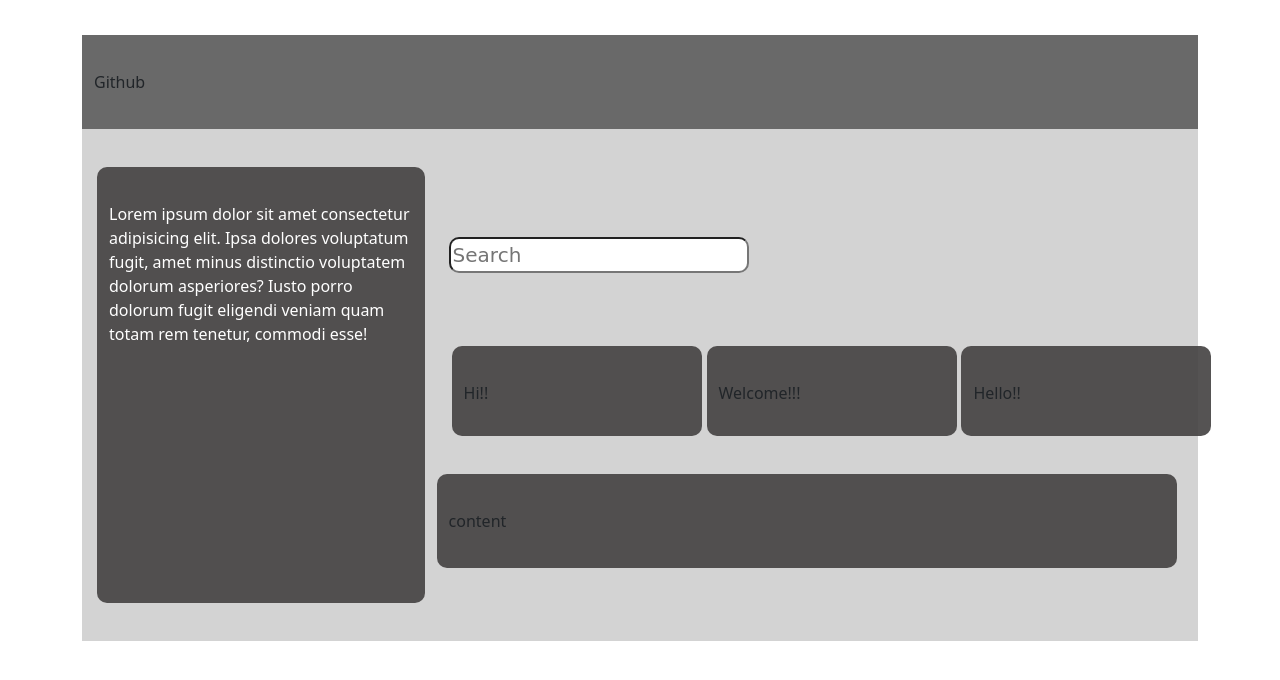
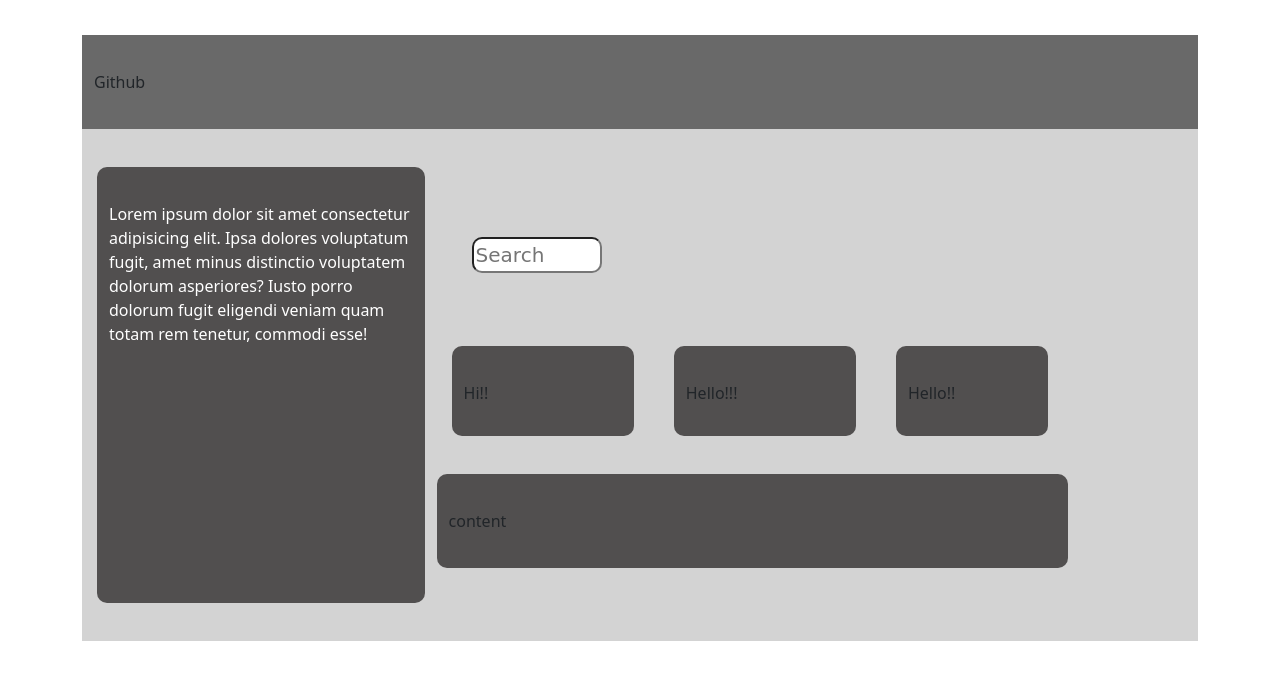
Before and after one commit to GokilaVani-Maibalan/HTML-Task-1, a plain HTML site: page index.html in a window 1280 px wide. Drawn offline with nearby package versions, Linux system fonts and the light colour scheme.

Commit message:
Update index.html

```diff
--- a/index.html
+++ b/index.html
@@ -24,7 +24,7 @@
         }
         .con2{
             display:grid;
-            grid-template-columns: 30% 70%;
+            grid-template-columns: 30% 60%;
             background-color:lightgray;
 
         }
@@ -50,13 +50,13 @@
         }
 
         .search{
-            width: 300px;
+            width: 130px;
             border-radius: 10px;
             transition: 2s;
         }
 
         .search:hover{
-            width: 500px;
+            width: 190px;
             background:  rgba(67, 65, 65, 0.9);;
             border-radius: 10px;;
         }
@@ -76,14 +76,14 @@
             border: none;
             margin:3px;
             display:grid;
-            grid-template-columns: 30% 30% 30%;
+            grid-template-columns: 30% 30% 25%;
             column-gap:40px;
 
 
         }
 
         .one,.two,.three{
-            width: 250px;
+
             height:90px;
             background-color: rgba(67, 65, 65, 0.9);
             border-radius: 10px;
@@ -93,7 +93,7 @@
         .one:hover,.two:hover,.three:hover{
             background-color:peachpuff;
             color:black;
-            width: 450px;
+
             height:120px;
             rotate: 360deg;
         }
@@ -102,10 +102,10 @@
 <body>
     <div class="container parent">
         <div class="container-sm con1">Github</div>
-        <div class="container-xl con2">
+        <div class="container-xxl con2">
             <div class="container-md sub1">Lorem ipsum dolor sit amet consectetur adipisicing elit. Ipsa dolores voluptatum fugit, amet minus distinctio voluptatem dolorum asperiores? Iusto porro dolorum fugit eligendi veniam quam totam rem tenetur, commodi esse!</div>
             <div class="container-xl sub2">
-                <div class="container-sm cs1">
+                <div class="container-xs cs1">
                     <form class="box" action="https://www.google.com" target="_blank">
                     <input type="text" class="search" placeholder="Search">
                 </form>
@@ -113,9 +113,9 @@
 
                 <div class="container-lg cs2">
 
-                    <div class="container-md one">Hi!!</div>
-                    <div class="container-md two">Welcome!!!</div>
-                    <div class="container-md three">Hello!!</div>
+                    <div class="container-sm one">Hi!!</div>
+                    <div class="container-sm two">Hello!!!</div>
+                    <div class="container-sm three">Hello!!</div>
                 </div>
                 <div class="container-sm cs3">content</div>
             </div>
```
